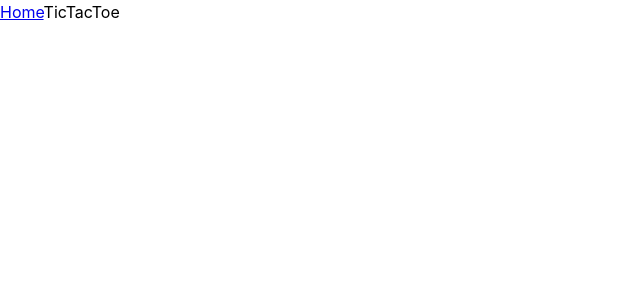
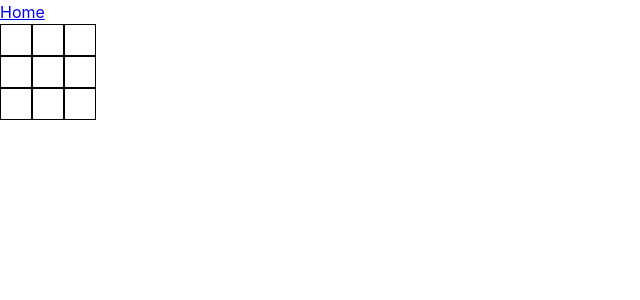
Before and after one commit to AmruthjithSunil/game-library, a React (Vite) app: page /tictactoe in a window 1280 px wide. Shown: the top 300 px of the page, without its empty margins (0-640 px from the left). Built offline with nearby package versions, Linux system fonts and the light colour scheme.

Commit message:
added tictactoe functionalities

```diff
--- a/package.json
+++ b/package.json
@@ -12,7 +12,8 @@
   "dependencies": {
     "react": "^18.2.0",
     "react-dom": "^18.2.0",
-    "react-router-dom": "^6.10.0"
+    "react-router-dom": "^6.10.0",
+    "styled-components": "^5.3.9"
   },
   "devDependencies": {
     "@types/react": "^18.0.28",
--- a/src/main.jsx
+++ b/src/main.jsx
@@ -3,7 +3,7 @@ import ReactDOM from "react-dom/client";
 import App from "./App";
 import "./index.css";
 import { createBrowserRouter, RouterProvider } from "react-router-dom";
-import TicTacToe from "./pages/TicTacToe";
+import TicTacToe from "./pages/TicTacToe/TicTacToe";
 
 const router = createBrowserRouter([
   {
--- a/src/pages/TicTacToe.jsx
+++ /dev/null
@@ -1,10 +0,0 @@
-import { Link } from "react-router-dom";
-
-export default function TicTacToe() {
-  return (
-    <>
-      <Link to="/">Home</Link>
-      TicTacToe
-    </>
-  );
-}
--- /dev/null
+++ b/src/pages/TicTacToe/Box.jsx
@@ -0,0 +1,21 @@
+import { useState } from "react";
+import styled from "styled-components";
+
+const Frame = styled.div`
+  width: 30px;
+  height: 30px;
+  border: solid 1px;
+  padding: auto;
+  text-align: center;
+`;
+
+export default function Box({ activePlayer, updateActivePlayer }) {
+  const [content, setContent] = useState("");
+
+  function clickHandler() {
+    activePlayer ? setContent("O") : setContent("X");
+    updateActivePlayer();
+  }
+
+  return <Frame onClick={clickHandler}>{content}</Frame>;
+}
--- /dev/null
+++ b/src/pages/TicTacToe/TicTacToe.jsx
@@ -0,0 +1,64 @@
+import { Link } from "react-router-dom";
+import styled from "styled-components";
+import Box from "./Box";
+import { useState } from "react";
+
+const Row = styled.div`
+  display: flex;
+`;
+
+export default function TicTacToe() {
+  const [activePlayer, setActivePlayer] = useState(false);
+
+  function updateActivePlayer() {
+    setActivePlayer((activePlayer) => !activePlayer);
+  }
+
+  return (
+    <>
+      <Link to="/">Home</Link>
+      <Row>
+        <Box
+          activePlayer={activePlayer}
+          updateActivePlayer={updateActivePlayer}
+        />
+        <Box
+          activePlayer={activePlayer}
+          updateActivePlayer={updateActivePlayer}
+        />
+        <Box
+          activePlayer={activePlayer}
+          updateActivePlayer={updateActivePlayer}
+        />
+      </Row>
+      <Row>
+        <Box
+          activePlayer={activePlayer}
+          updateActivePlayer={updateActivePlayer}
+        />
+        <Box
+          activePlayer={activePlayer}
+          updateActivePlayer={updateActivePlayer}
+        />
+        <Box
+          activePlayer={activePlayer}
+          updateActivePlayer={updateActivePlayer}
+        />
+      </Row>
+      <Row>
+        <Box
+          activePlayer={activePlayer}
+          updateActivePlayer={updateActivePlayer}
+        />
+        <Box
+          activePlayer={activePlayer}
+          updateActivePlayer={updateActivePlayer}
+        />
+        <Box
+          activePlayer={activePlayer}
+          updateActivePlayer={updateActivePlayer}
+        />
+      </Row>
+    </>
+  );
+}
```
Also changed, not shown: 1 other file (tests, documents, lock files or other folders).
